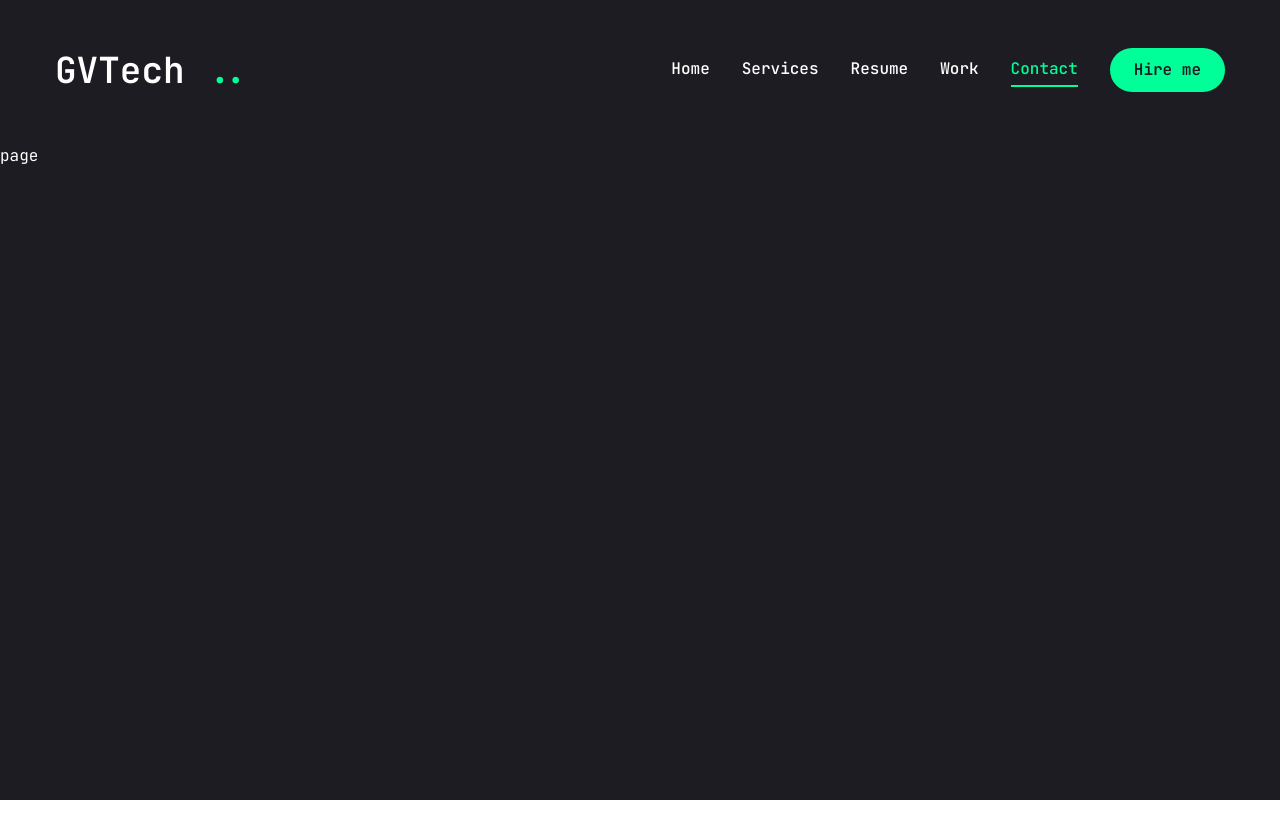
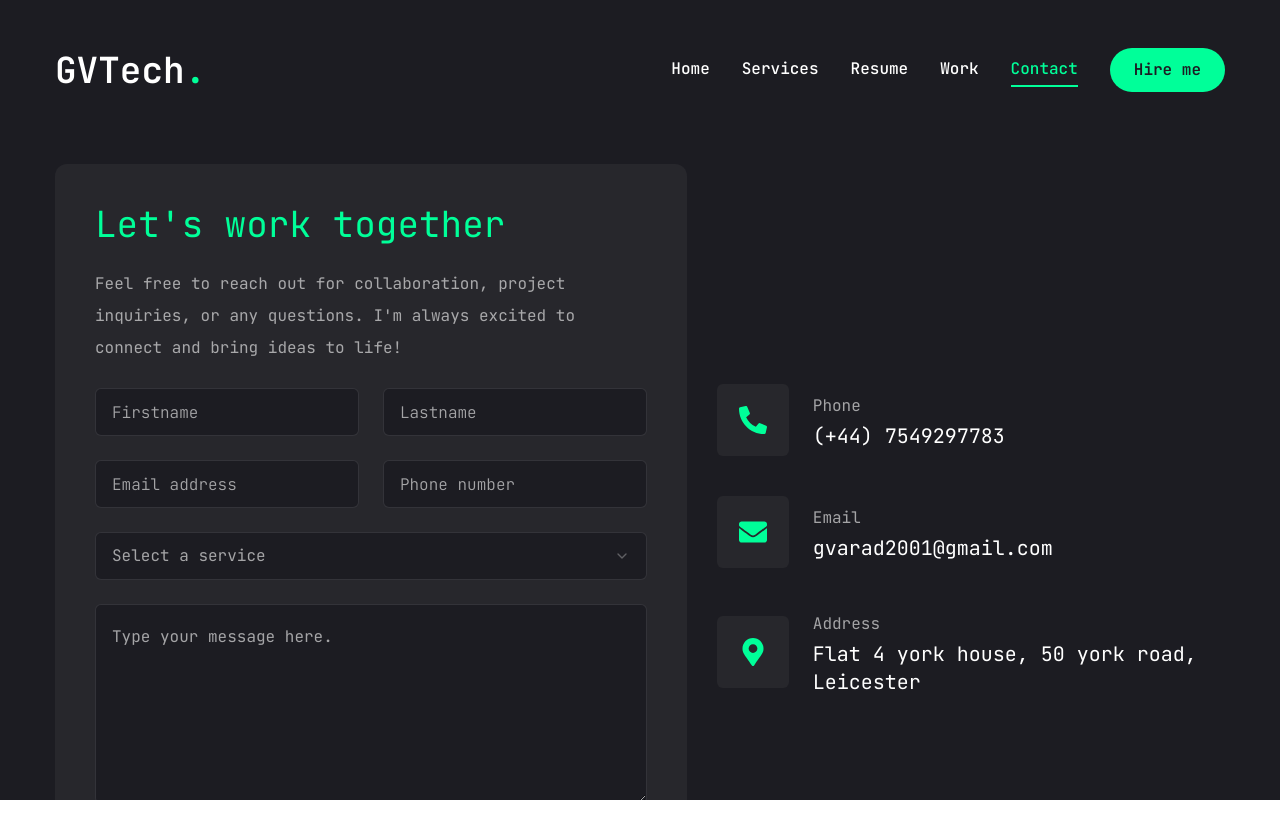
Before and after one commit to gopinathvarad/GVTech-, a Next.js app: page /contact in a window 1280 px wide. Shown: the top 838 px of the page. Before the commit the page ends 800 px from the top, so only its background shows below. Built offline with nearby package versions, Linux system fonts and the light colour scheme.

Commit message:
created Contact page !

```diff
--- a/app/contact/page.jsx
+++ b/app/contact/page.jsx
@@ -1,5 +1,125 @@
-const page = () => {
-  return <div>page</div>;
+"use client";
+
+import { Button } from "@/components/ui/button";
+import { Input } from "@/components/ui/input";
+import { Textarea } from "@/components/ui/textarea";
+
+import {
+  Select,
+  SelectContent,
+  SelectGroup,
+  SelectItem,
+  SelectLabel,
+  SelectTrigger,
+  SelectValue,
+} from "@/components/ui/select";
+
+import { FaPhoneAlt, FaEnvelope, FaMapMarkerAlt } from "react-icons/fa";
+
+const info = [
+  {
+    icon: <FaPhoneAlt />,
+    title: "Phone",
+    description: "(+44) 7549297783",
+  },
+  {
+    icon: <FaEnvelope />,
+    title: "Email",
+    description: "gvarad2001@gmail.com",
+  },
+  {
+    icon: <FaMapMarkerAlt />,
+    title: "Address",
+    description: "Flat 4 york house, 50 york road, Leicester",
+  },
+];
+
+import { motion } from "framer-motion";
+
+const Contact = () => {
+  return (
+    <motion.section
+      initial={{ opacity: 0 }}
+      animate={{
+        opacity: 1,
+        transition: { delay: 2.4, duration: 0.4, ease: "easeIn" },
+      }}
+      className="py-6"
+    >
+      <div className="container mx-auto">
+        <div className="flex flex-col xl:flex-row gap-[30px]">
+          {/* form */}
+          <div className="xl:w-[54%] order-2 xl:order-none">
+            <form className="flex flex-col gap-6 p-10 bg-[#27272c] rounded-xl">
+              <h3 className="text-4xl text-accent">Let's work together</h3>
+              <p className="text-white/60">
+                Feel free to reach out for collaboration, project inquiries, or
+                any questions. I'm always excited to connect and bring ideas to
+                life!
+              </p>
+              {/* input */}
+              <div className="grid grid-cols-1 md:grid-cols-2 gap-6">
+                <Input type="firstname" placeholder="Firstname" />
+                <Input type="lastname" placeholder="Lastname" />
+                <Input type="email" placeholder="Email address" />
+                <Input type="phone" placeholder="Phone number" />
+              </div>
+              {/* select */}
+              <Select>
+                <SelectTrigger className="w-full">
+                  <SelectValue placeholder="Select a service" />
+                </SelectTrigger>
+                <SelectContent>
+                  <SelectGroup>
+                    <SelectLabel>Select a service</SelectLabel>
+                    <SelectItem value="web">Web Development</SelectItem>
+                    <SelectItem value="mobile">
+                      Mobile App Development
+                    </SelectItem>
+                    <SelectItem value="data">
+                      Data Engineering and Visualization
+                    </SelectItem>
+                    <SelectItem value="custom">
+                      Custom Software Development
+                    </SelectItem>
+                    <SelectItem value="ui">UI/UX Design</SelectItem>
+                    <SelectItem value="niche">Other Niche Services</SelectItem>
+                  </SelectGroup>
+                </SelectContent>
+              </Select>
+              {/* textarea */}
+              <Textarea
+                className="h-[200px]"
+                placeholder="Type your message here."
+              />
+              {/* btn */}
+              <Button size="md" className="max-w-40">
+                Send message
+              </Button>
+            </form>
+          </div>
+          {/* info */}
+          <div className="flex-1 flex items-center xl:justify-end order-1 xl:order-none mb-8 xl:mb-0">
+            <ul className="flex flex-col gap-10">
+              {info.map((item, index) => {
+                return (
+                  <li key={index} className="flex items-center gap-6">
+                    <div className="w-[52px] h-[52px] xl:w-[72px] xl:h-[72px] bg-[#27272c] text-accent rounded-md flex items-center justify-center">
+                      <div className="text-[28px]">{item.icon}</div>
+                    </div>
+                    <div className="flex-1">
+                      <p className="text-white/60">{item.title}</p>
+                      <h3 className="text-xl">{item.description}</h3>
+                    </div>
+                  </li>
+                );
+              })}
+            </ul>
+          </div>
+        </div>
+      </div>
+    </motion.section>
+  );
 };
 
-export default page;
+export default Contact;
--- a/components/Header.jsx
+++ b/components/Header.jsx
@@ -12,7 +12,7 @@
         {/* logo */}
         <Link href="/">
           <h1 className="text-4xl font-semibold">
-            GVTech .<span className="text-accent">.</span>
+            GVTech<span className="text-accent">.</span>
           </h1>
         </Link>
 
--- a/components/MobileNav.jsx
+++ b/components/MobileNav.jsx
@@ -40,7 +40,7 @@
         <div className="mt-32 mb-40 text-center text-2xl">
           <Link href="/">
             <h1 className="text-4xl font-semibold">
-              Luke<span className="text-accent">.</span>
+              GVTech<span className="text-accent">.</span>
             </h1>
           </Link>
         </div>
```
